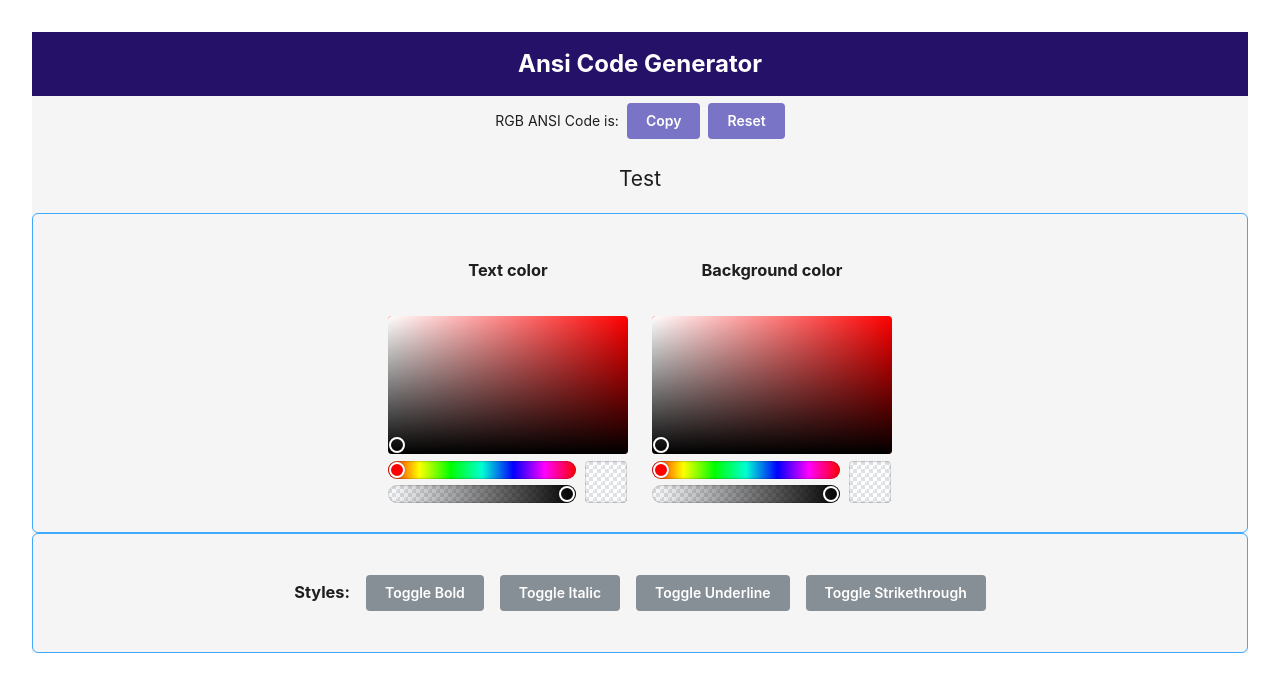
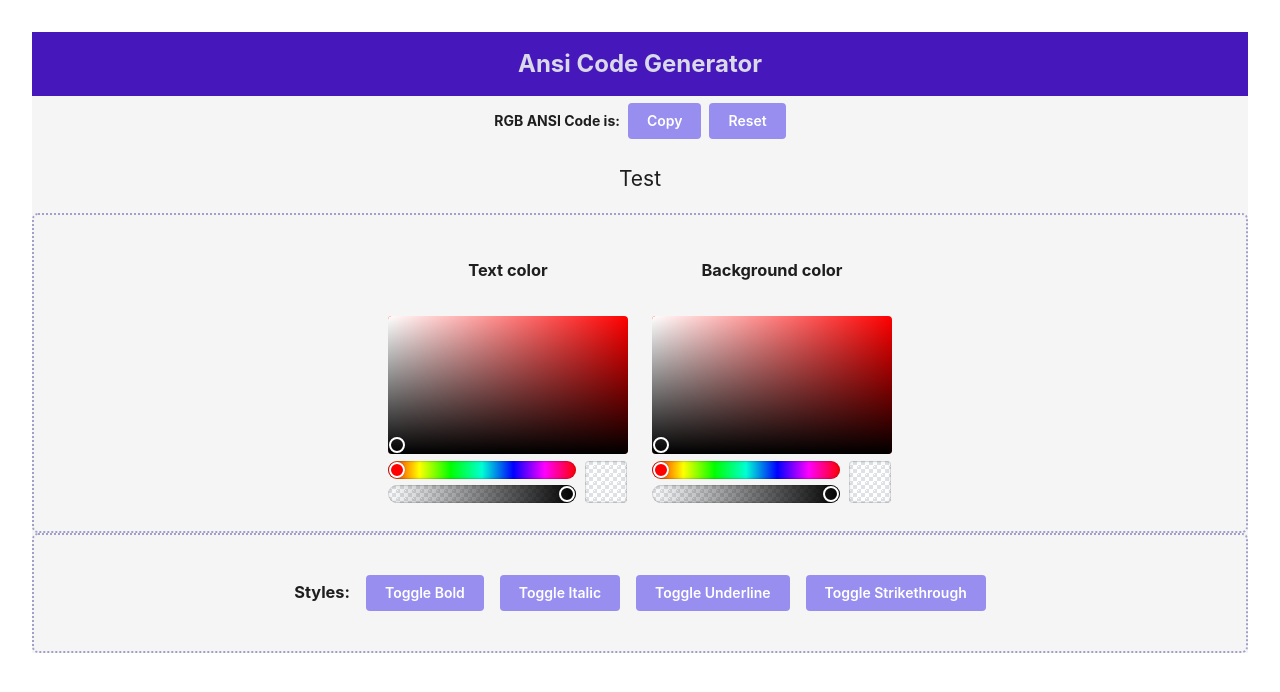
Before and after one commit to Ashleyhx/Ansi-Gernerator, a React (Vite) app: page / in a window 1280 px wide. Shown: the top 692 px of the page. Built offline with nearby package versions, Linux system fonts and the light colour scheme.

Commit message:
change colors

```diff
--- a/src/App.tsx
+++ b/src/App.tsx
@@ -12,8 +12,8 @@ import {Flex, Layout} from "antd";
 import {Header, Content} from "antd/lib/layout/layout";
 
 const headerStyle: React.CSSProperties = {
-    color: 'white',
-    backgroundColor: '#261168',
+    color: '#d9d9e8',
+    backgroundColor: '#4618bc',
     fontWeight: 'bold',
     fontSize: 24,
 
@@ -23,14 +23,14 @@ const boxStyle: React.CSSProperties = {
     width: '100%',
     height: 320,
     borderRadius: 6,
-    border: '1px solid #40a9ff',
+    border: '2px dotted #a1a0c8',
 };
 
 const boxStyleButtons: React.CSSProperties = {
     width: '100%',
     height: 120,
     borderRadius: 6,
-    border: '1px solid #40a9ff',
+    border: '2px dotted #a1a0c8',
 };
 
 interface TextStyle {
@@ -124,10 +124,12 @@ function App() {
           <Header style={headerStyle}>Ansi Code Generator</Header>
           <Content>
               <Flex justify='center' align='center' gap='small'>
-                  <p>RGB ANSI Code is: {textCode + textBackground
-                      + (styleCode && !textBackground ? `\\x1b[` : '')
-                      + (!textBackground && styleCode ? styleCode.substring(1) : styleCode + '')
-                      + (textBackground || styleCode? 'm' : '')}</p>
+                  {/*<b> RGB ANSI Code is:</b>*/}
+                  <p><b> RGB ANSI Code is:</b>
+                      {textCode + textBackground
+                          + (styleCode && !textBackground ? `\\x1b[` : '')
+                          + (!textBackground && styleCode ? styleCode.substring(1) : styleCode + '')
+                          + (textBackground || styleCode ? 'm' : '')}</p>
 
                   <CopyButton
                       value={textCode + textBackground
@@ -136,7 +138,7 @@ function App() {
                           + (textBackground || styleCode? 'm' : '')}>
                       {({copied, copy}) => (
                           <Button
-                              color={(copied ? 'teal' : '#7a74c6') as MantineColor}
+                              color={(copied ? 'teal' : '#978ef0') as MantineColor}
                               onClick={copy}
                           >
                               {copied ? 'Copied' : 'Copy'}
@@ -144,7 +146,7 @@ function App() {
                       )}
                   </CopyButton>
                   <Button
-                      color='#7a74c6'
+                      color='#978ef0'
                       onClick={reset}
                   >
                       Reset
@@ -183,22 +185,22 @@ function App() {
               <Flex style={boxStyleButtons} justify='center' align='center' gap='middle'>
                   <h3> Styles: </h3>
                   <Button
-                      color={(textStyle["fontWeight"] === 'bold' ? 'blue' : 'gray') as MantineColor}
+                      color={(textStyle["fontWeight"] === 'bold' ? 'teal' : '#978ef0') as MantineColor}
                       onClick={() => toggleStyle('fontWeight')}>
                       Toggle Bold
                   </Button>
                   <Button
-                      color={(textStyle["fontStyle"] === 'italic' ? 'blue' : 'gray') as MantineColor}
+                      color={(textStyle["fontStyle"] === 'italic' ? 'teal' : '#978ef0') as MantineColor}
                       onClick={() => toggleStyle('fontStyle')}>
                       Toggle Italic
                   </Button>
                   <Button
-                      color={(textStyle["textDecoration"].includes('underline') ? 'blue' : 'gray') as MantineColor}
+                      color={(textStyle["textDecoration"].includes('underline') ? 'teal' : '#978ef0') as MantineColor}
                       onClick={() => toggleStyle('underline')}>
                       Toggle Underline
                   </Button>
                   <Button
-                      color={(textStyle["textDecoration"].includes('line-through') ? 'blue' : 'gray') as MantineColor}
+                      color={(textStyle["textDecoration"].includes('line-through') ? 'teal' : '#978ef0') as MantineColor}
                       onClick={() => toggleStyle('line-through')}>
                       Toggle Strikethrough
                   </Button>
```
